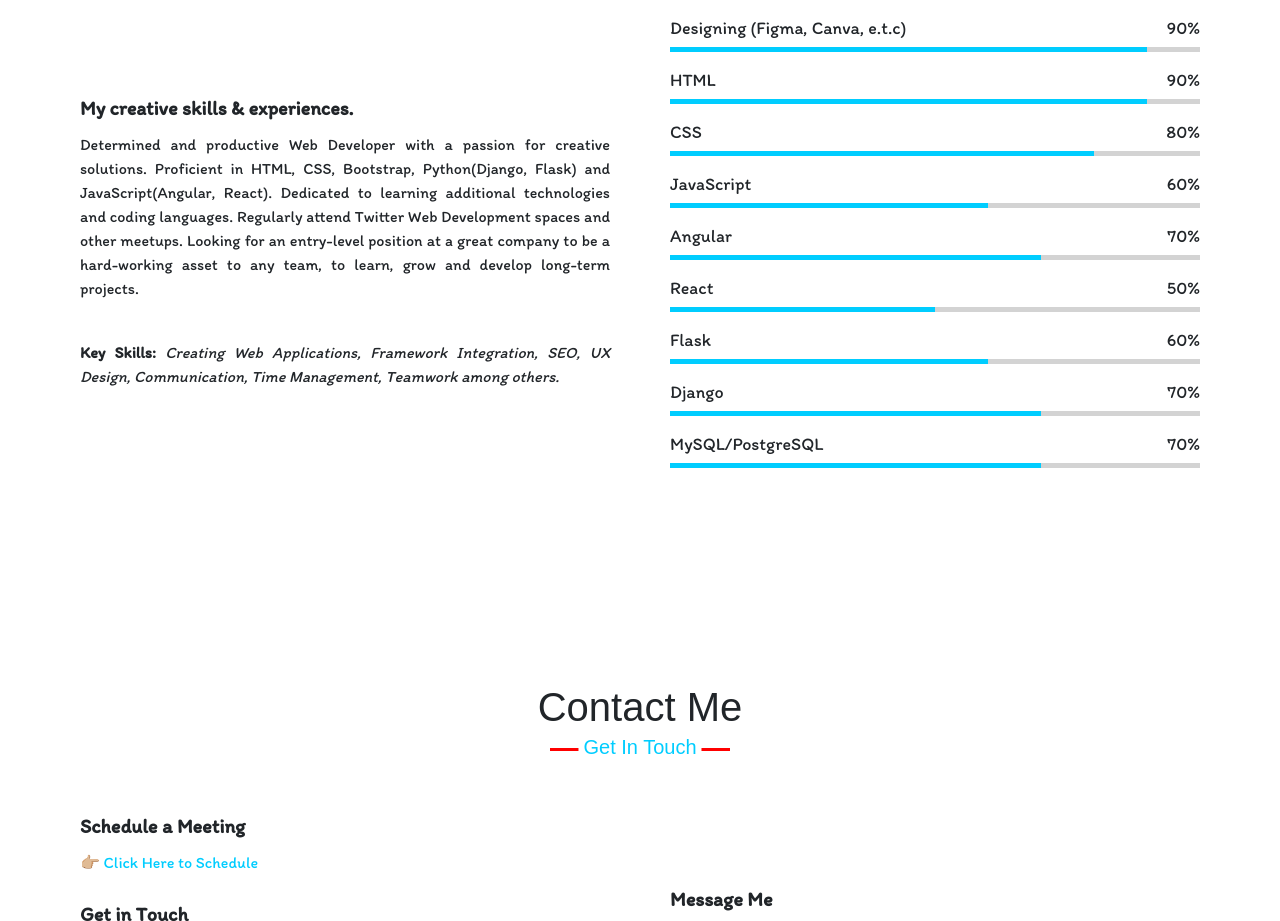
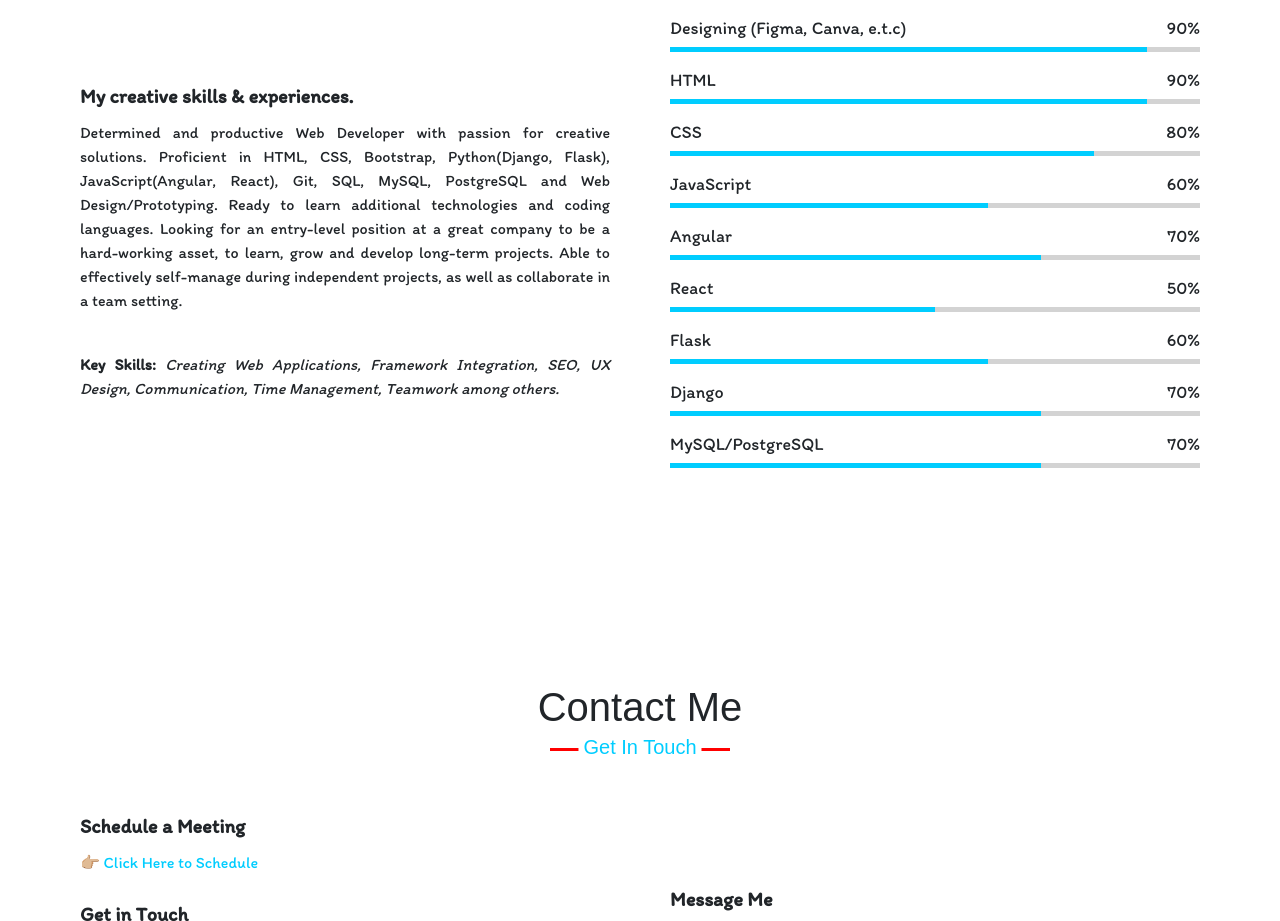
Before and after one commit to LawiOtieno/Portfolio, a plain HTML site: page index.html in a window 1280 px wide. Shown: the part 2540-3461 px from the top of the page. Drawn offline with nearby package versions, Linux system fonts and the light colour scheme.

Commit message:
update skills

```diff
--- a/index.html
+++ b/index.html
@@ -123,7 +123,9 @@
             <div class="skills-content">
                 <div class="column left">
                     <div class="text">My creative skills & experiences.</div>
-                    <p>Determined and productive Web Developer with a passion for creative solutions. Proficient in HTML, CSS, Bootstrap, Python(Django, Flask) and JavaScript(Angular, React). Dedicated to learning additional technologies and coding languages. Regularly attend Twitter Web Development spaces and other meetups. Looking for an entry-level position at a great company to be a hard-working asset to any team, to learn, grow and develop long-term projects.</p>
+                    <p>
+                        Determined and productive Web Developer with passion for creative solutions. Proficient in HTML, CSS, Bootstrap, Python(Django, Flask), JavaScript(Angular, React), Git, SQL, MySQL, PostgreSQL and Web Design/Prototyping. Ready to learn additional technologies and coding languages. Looking for an entry-level position at a great company to be a hard-working asset, to learn, grow and develop long-term projects. Able to effectively self-manage during independent projects, as well as collaborate in a team setting.
+                    </p>
                     <br>
                     <p><strong>Key Skills:</strong> <em>Creating Web Applications, Framework Integration, SEO, UX Design, Communication, Time Management, Teamwork among others.</em></p>
                     <!-- <a href="#">Read more</a> -->
```
Also changed, not shown: skills.html (+3 -1 lines).
